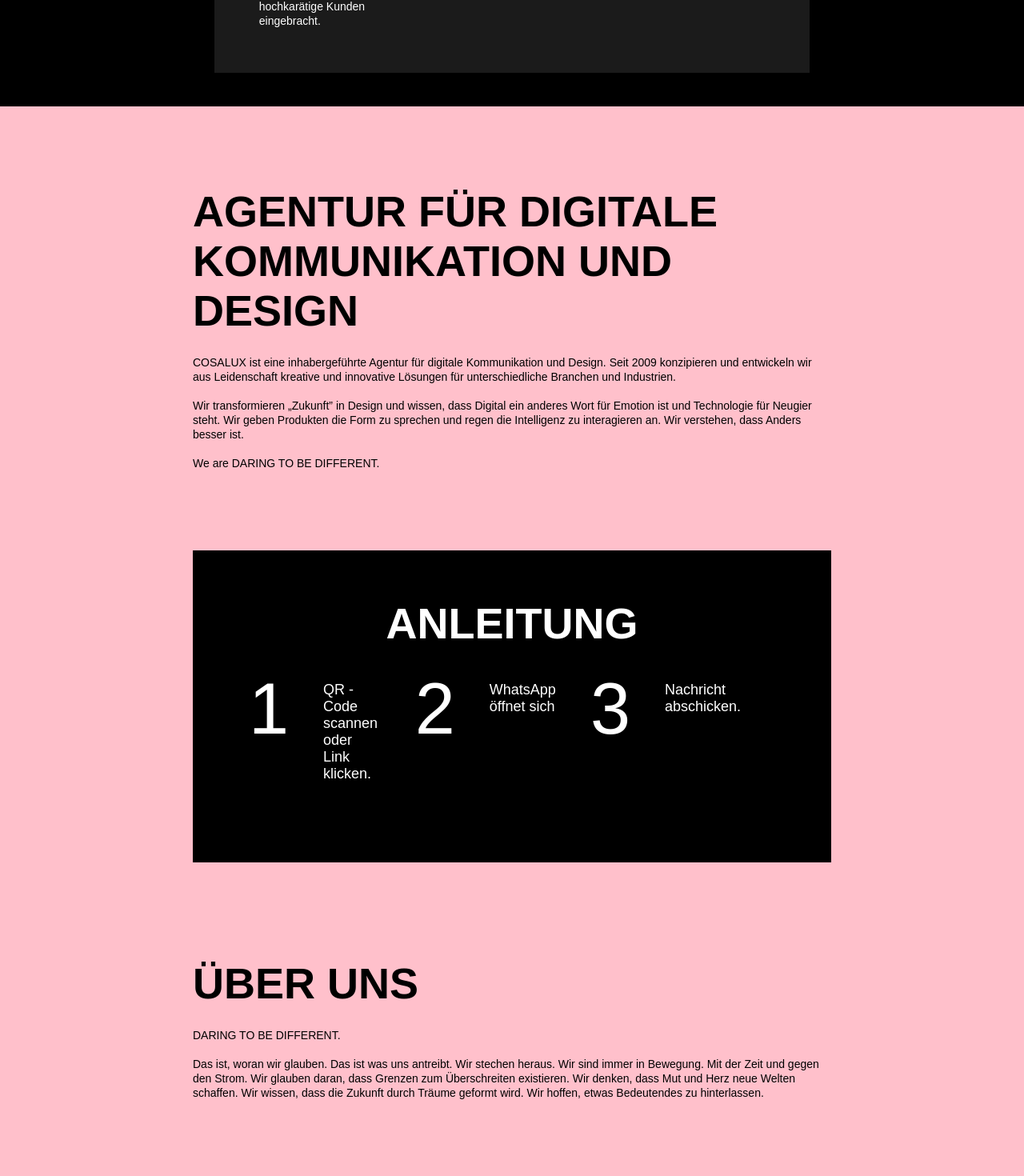
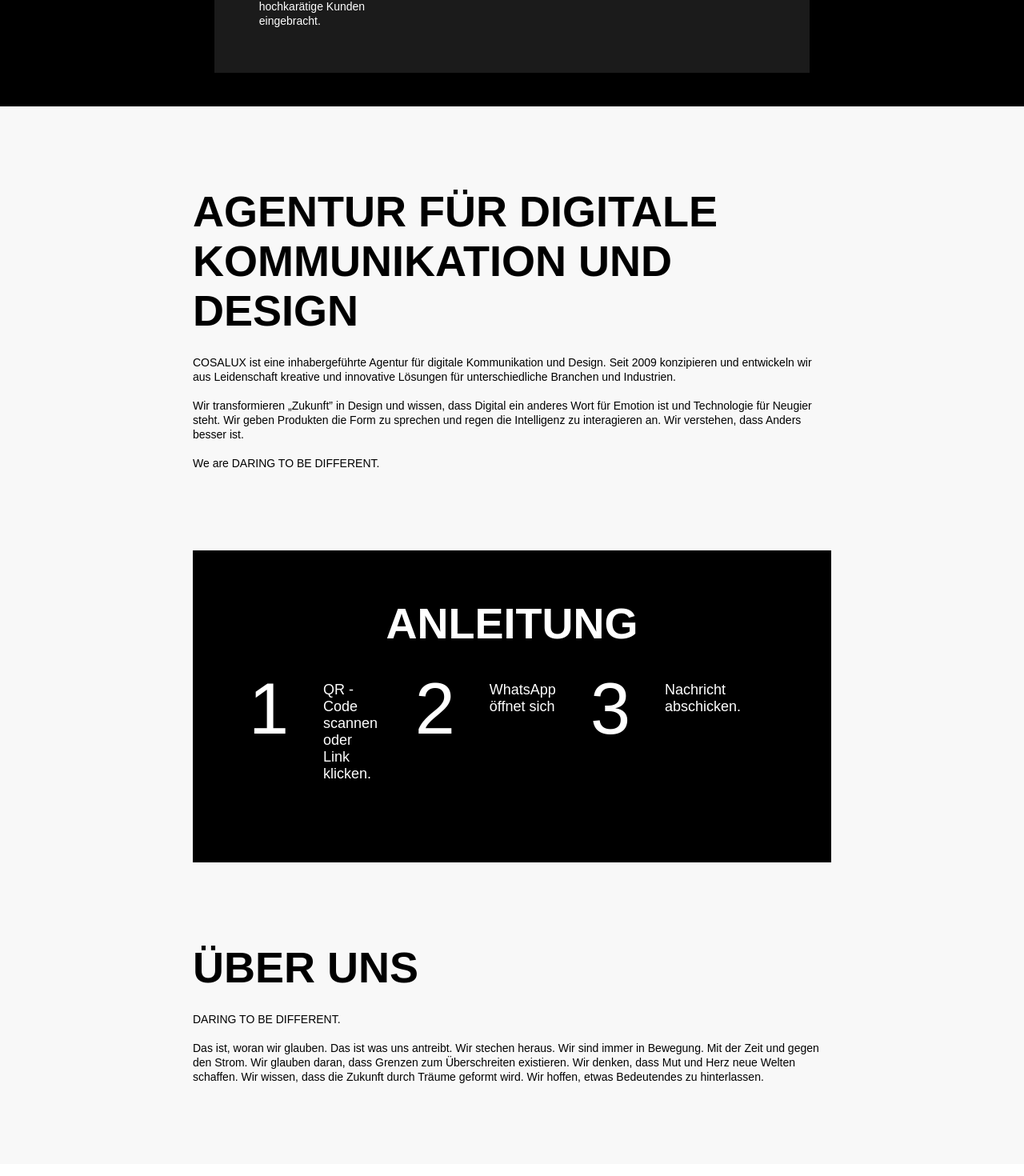
Before and after one commit to nine-chairs/hausaufgabe, a React (Create React App) app: page / in a window 1280 px wide. Shown: the part 1157-2627 px from the top of the page at 80% size. Built offline with nearby package versions, Linux system fonts and the light colour scheme.

Commit message:
updated layout

```diff
--- a/src/pages/HomePage.css
+++ b/src/pages/HomePage.css
@@ -5,13 +5,12 @@
 .page-container {
   display: flex;
   flex-direction: column;
-  height: 100vh;
 }
 
 .header {
   display: flex;
   justify-content: flex-start;
-  margin-left: 241px; /* Updated from padding-left to margin-left */
+  margin-left: 241px;
 }
 
 .header-title {
@@ -28,7 +27,7 @@
   padding-top: 37px;
   padding-bottom: 37px;
   margin-left: 241px;
-  margin-right: 241px; /* New property for margin-right */
+  margin-right: 241px;
 }
 
 .footerItemsLeft {
@@ -56,8 +55,7 @@
   display: flex;
   flex-direction: column;
   flex: 1;
-  /* background-color: #F8F8F8; */
-  background-color: pink;
+  background-color: #F8F8F8;
 }
 
 .containerOne {
@@ -88,8 +86,8 @@
   background-color: #1B1B1B;
   margin-top: 42px;
   margin-bottom: 42px;
-  margin-left: 440px;
-  margin-right: 440px;
+  margin-left: 441px;
+  margin-right: 441px;
   padding: 56px;
 }
 
@@ -134,6 +132,7 @@
 
 button:hover {
   border-color: pink;
+  color: pink;
 }
 
 .containerThreeContent {
@@ -144,32 +143,26 @@
   max-width: 100%;
 }
 
-.contentTop {
-  width: 100%; /* Set width to 100% */
+.contentTopBottom {
+  width: 100%;
   max-width: 849px;
   margin-bottom: 100px;
 }
 
-.contentTopTitleContainer {
+.contentTopBottomTitleContainer {
   margin-top: 100px;
   margin-bottom: 25px;
 }
 
-.contentTopTitle {
+.contentTopBottomTitle {
   font-size: 54px;
   font-weight: 600;
   color: black;
 }
 
-.contentTopText {
+.contentTopBottomText {
   font-size: 14px;
   color: black;
-}
-
-.contentMiddle {
-  /* width: 100%; */
-  /* max-width: 1438px; */
-  margin-bottom: 20px;
 }
 
 .contentMiddleTop {
@@ -217,17 +210,13 @@
   font-size: 18px;
 }
 
-/***************/
-
-/* Your existing CSS rules */
-
 @media (max-width: 1200px) {
   .contentMiddleBottom {
     flex-direction: column;
     align-items: center;
     text-align: center;
-    padding-left: 120px; /* Adjusted for below 1200px */
-    padding-right: 120px; /* Adjusted for below 1200px */
+    padding-left: 120px;
+    padding-right: 120px;
   }
 
   .stepContainer {
@@ -249,7 +238,7 @@
 
 @media (max-width: 1500px) {
   .contentMiddleBottom {
-    padding-left: 70px; /* Adjusted for below 1500px */
-    padding-right: 70px; /* Adjusted for below 1500px */
+    padding-left: 70px;
+    padding-right: 70px;
   }
 }
--- a/src/pages/HomePage.jsx
+++ b/src/pages/HomePage.jsx
@@ -1,18 +1,6 @@
-// JSX code (HomePage.js)
 import React from 'react'
 import './HomePage.css'
 import QRCode from '../components/QRCode'
-
-
-// tasks
-
-// 8 clean JSX from useless divs
-// 7 clean CSS
-
-// 6 remove comments from css
-// 9 remove semicolons
-// 10 add lines to anleitung
-
 
 const HomePage = () => {
   return (
@@ -20,15 +8,12 @@
       <header className='header'>
         <text className='header-title'>COSALUX</text>
       </header>
-
       <div className='container-wrapper'>
-
         <div className='containerOne'>
           <text className='containerOneText'>
             DARING TO BE DIFFERENT.
           </text>
         </div>
-
         <div className='containerTwo'>
           <div className='containerTwoContent'>
             <div className='contentLeft'>
@@ -54,24 +39,21 @@
             </div>
           </div>
         </div>
-
         <div className='containerThree'>
           <div className='containerThreeContent'>
-
-            <div className='contentTop'>
-              <div className='contentTopTitleContainer'>
-                <text className='contentTopTitle'>
+            <div className='contentTopBottom'>
+              <div className='contentTopBottomTitleContainer'>
+                <text className='contentTopBottomTitle'>
                   AGENTUR FÜR DIGITALE<br />
                   KOMMUNIKATION UND DESIGN
                 </text>
               </div>
-              <div className='contentTopTextContainer'>
-                <text className='contentTopText'>
+              <div className='contentTopBottomTextContainer'>
+                <text className='contentTopBottomText'>
                   COSALUX ist eine inhabergeführte Agentur für digitale Kommunikation und Design. Seit 2009 konzipieren und entwickeln wir aus Leidenschaft kreative und innovative Lösungen für unterschiedliche Branchen und Industrien.<br /> <br /> Wir transformieren „Zukunft” in Design und wissen, dass Digital ein anderes Wort für Emotion ist und Technologie für Neugier steht. Wir geben Produkten die Form zu sprechen und regen die Intelligenz zu interagieren an. Wir verstehen, dass Anders besser ist.<br /> <br /> We are DARING TO BE DIFFERENT.
                 </text>
               </div>
             </div>
-
             <div className='contentMiddle'>
               <div className='contentMiddleTop'>
                 <text className='contentMiddleTopText'>ANLEITUNG</text>
@@ -89,30 +71,23 @@
                   <text className='stepNumber'>3</text>
                   <text className='stepText'>Nachricht abschicken.</text>
                 </div>
-
               </div>
-
             </div>
-
-
-            <div className='contentTop'>
-              <div className='contentTopTitleContainer'>
-                <text className='contentTopTitle'>
+            <div className='contentTopBottom'>
+              <div className='contentTopBottomTitleContainer'>
+                <text className='contentTopBottomTitle'>
                   ÜBER UNS
                 </text>
               </div>
-              <div className='contentTopTextContainer'>
-                <text className='contentTopText'>
+              <div className='contentTopBottomTextContainer'>
+                <text className='contentTopBottomText'>
                   DARING TO BE DIFFERENT. <br />  <br />Das ist, woran wir glauben. Das ist was uns antreibt. Wir stechen heraus. Wir sind immer in Bewegung. Mit der Zeit und gegen den Strom. Wir glauben daran, dass Grenzen zum Überschreiten existieren. Wir denken, dass Mut und Herz neue Welten schaffen. Wir wissen, dass die Zukunft durch Träume geformt wird. Wir hoffen, etwas Bedeutendes zu hinterlassen.
                 </text>
               </div>
             </div>
-
-
           </div>
         </div>
       </div>
-
       <footer className='footer'>
         <div className='footerItemsLeft'>
           <text className='footerItemLeft'>© COSALUX GmbH 2023</text>
@@ -122,12 +97,6 @@
           <text className='footerItem'>T +49 (0)69 – 860 07 22 – 660</text>
           <text className='footerItem'>F +49 (0)69 – 860 07 22 – 610</text>
         </div>
-
-
-
-
-
-
       </footer>
     </div >
   )
```
Also changed, not shown: src/index.js (+6 -6 lines).
